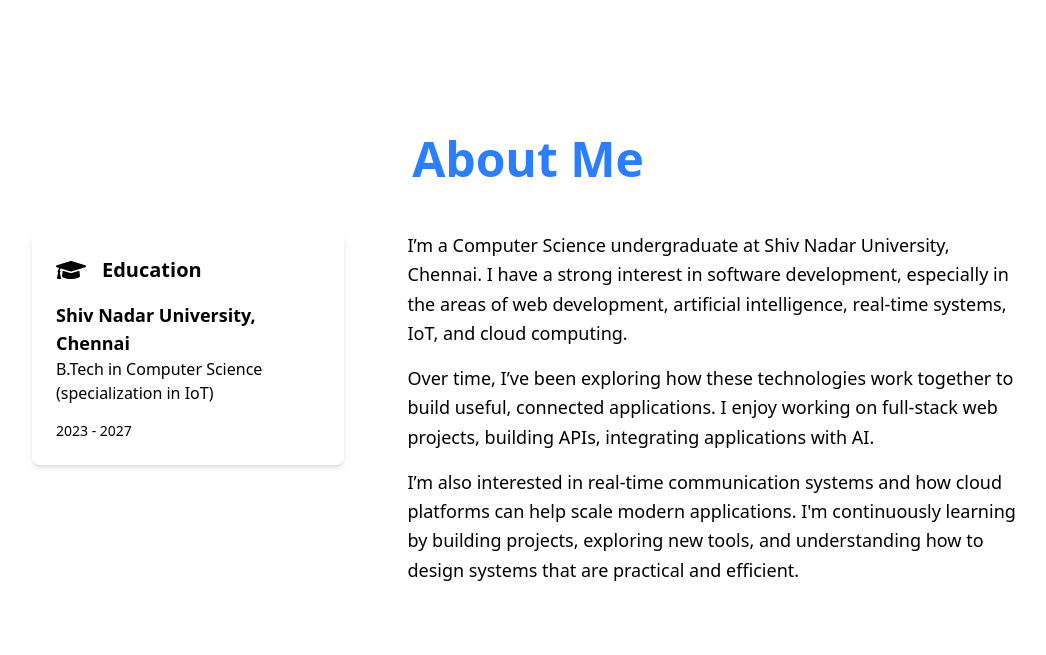
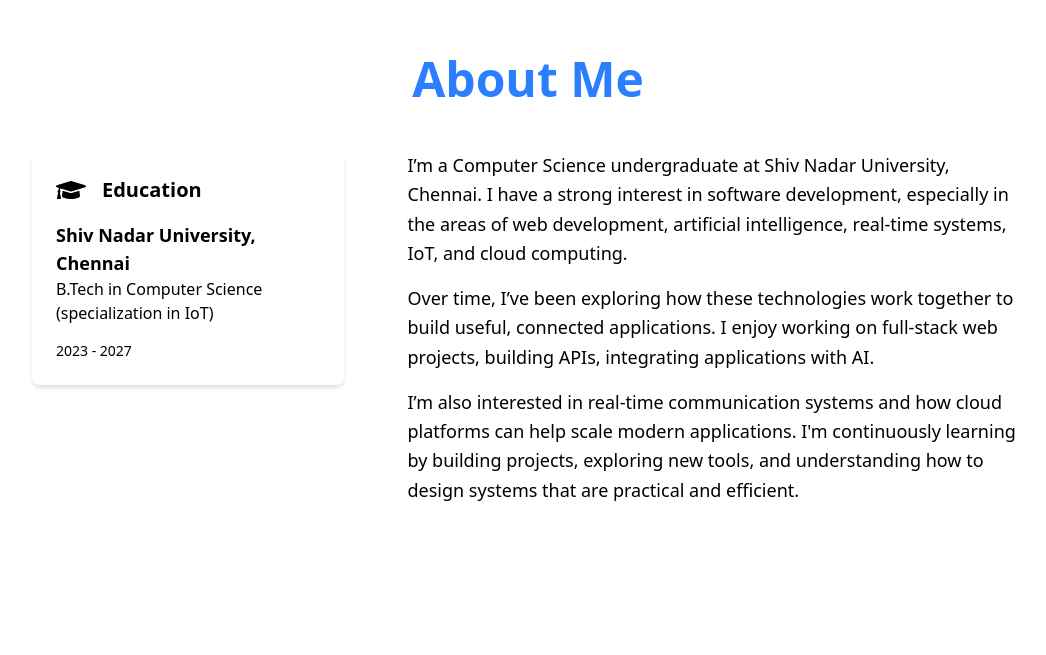
Before and after one commit to Akashpg-M/Portfolio, a React (Vite) app: page / in a window 1280 px wide. Shown: the part 825-1480 px from the top of the page, without its empty margins (112-1158 px from the left). Built offline with nearby package versions, Linux system fonts and the light colour scheme.

Commit message:
updated portfolio

```diff
--- a/src/components/AnimatedSection.jsx
+++ b/src/components/AnimatedSection.jsx
@@ -7,7 +7,7 @@ const AnimatedSection = ({ children, id }) => {
       opacity: 1,
       y: 0,
       transition: {
-        duration: 0.6,
+        duration: 0.3,
         ease: 'easeOut'
       }
     },
@@ -16,7 +16,7 @@ const AnimatedSection = ({ children, id }) => {
   return (
     <motion.section
       id={id}
-      className="py-16 sm:py-20"
+      className="py-10"
       initial="hidden"
       whileInView="visible"
       viewport={{ once: true, amount: 0.2 }}
```
